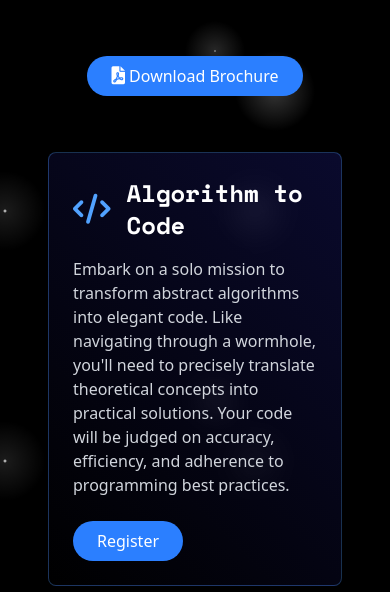
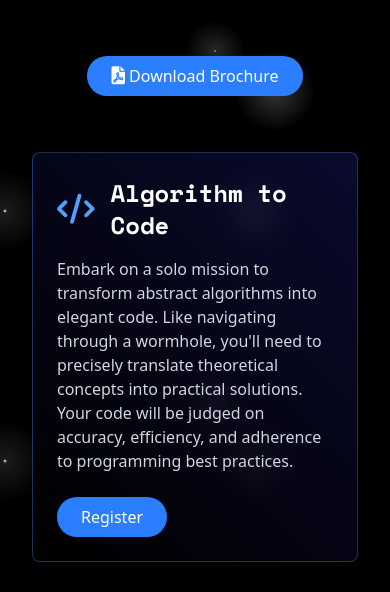
Before and after one commit to Code-name-HeaLer/CodeKriti-3.0, a website: page competitions.html in a window 390 px wide. Shown: the part 184-776 px from the top of the page. Drawn offline with nearby package versions, Linux system fonts and the light colour scheme.

Commit message:
Padding fixed in page 2

```diff
--- a/competitions.html
+++ b/competitions.html
@@ -105,7 +105,7 @@
     </div>
 
     <!-- Main Content -->
-    <main class="pt-24 pb-16 px-12">
+    <main class="pt-24 pb-16 px-8 md:px-12">
       <div class="container mx-auto">
         <h1 class="space-font text-4xl md:text-5xl font-bold text-center mb-16">
           MISSION OBJECTIVES
```
Also changed, not shown: output.css.
